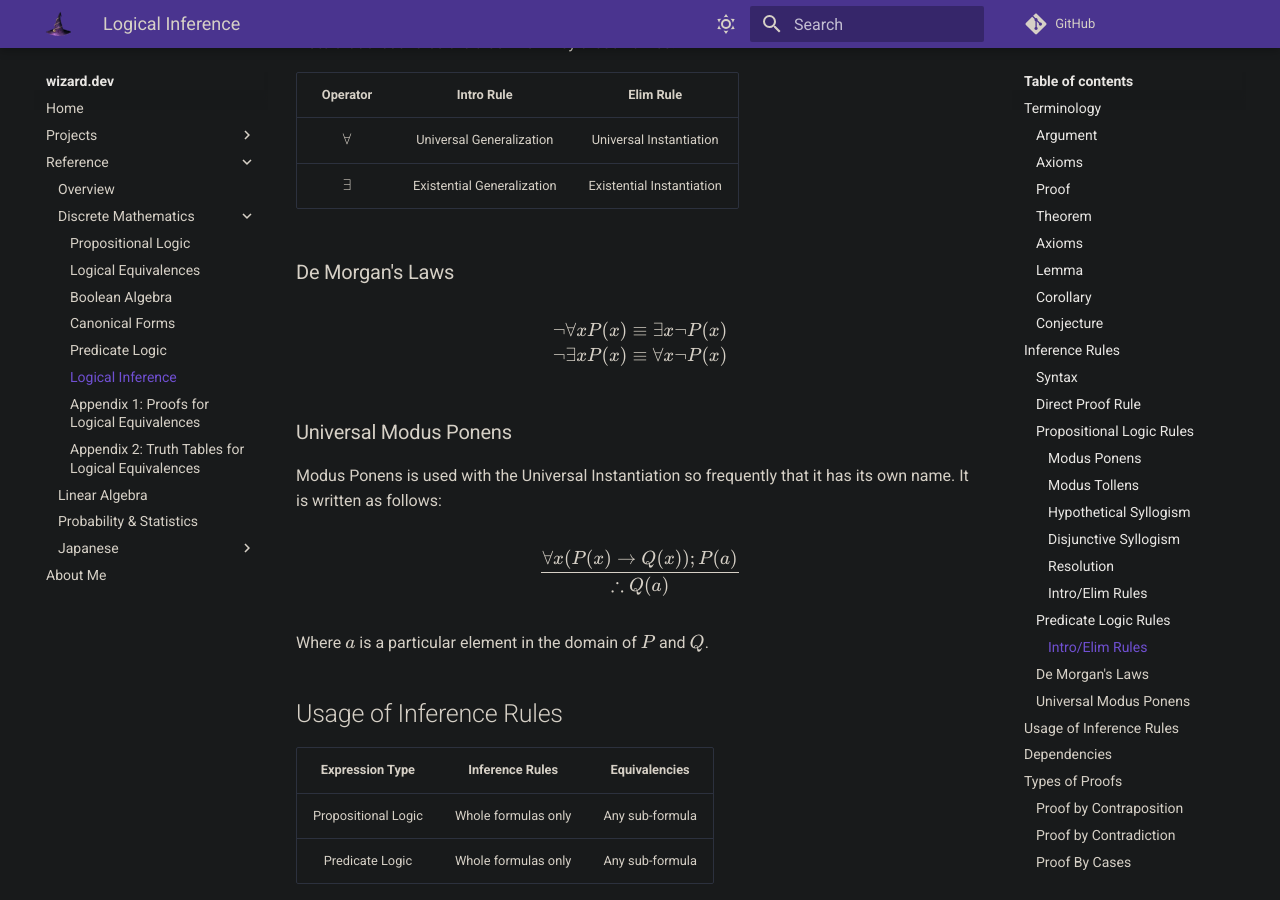
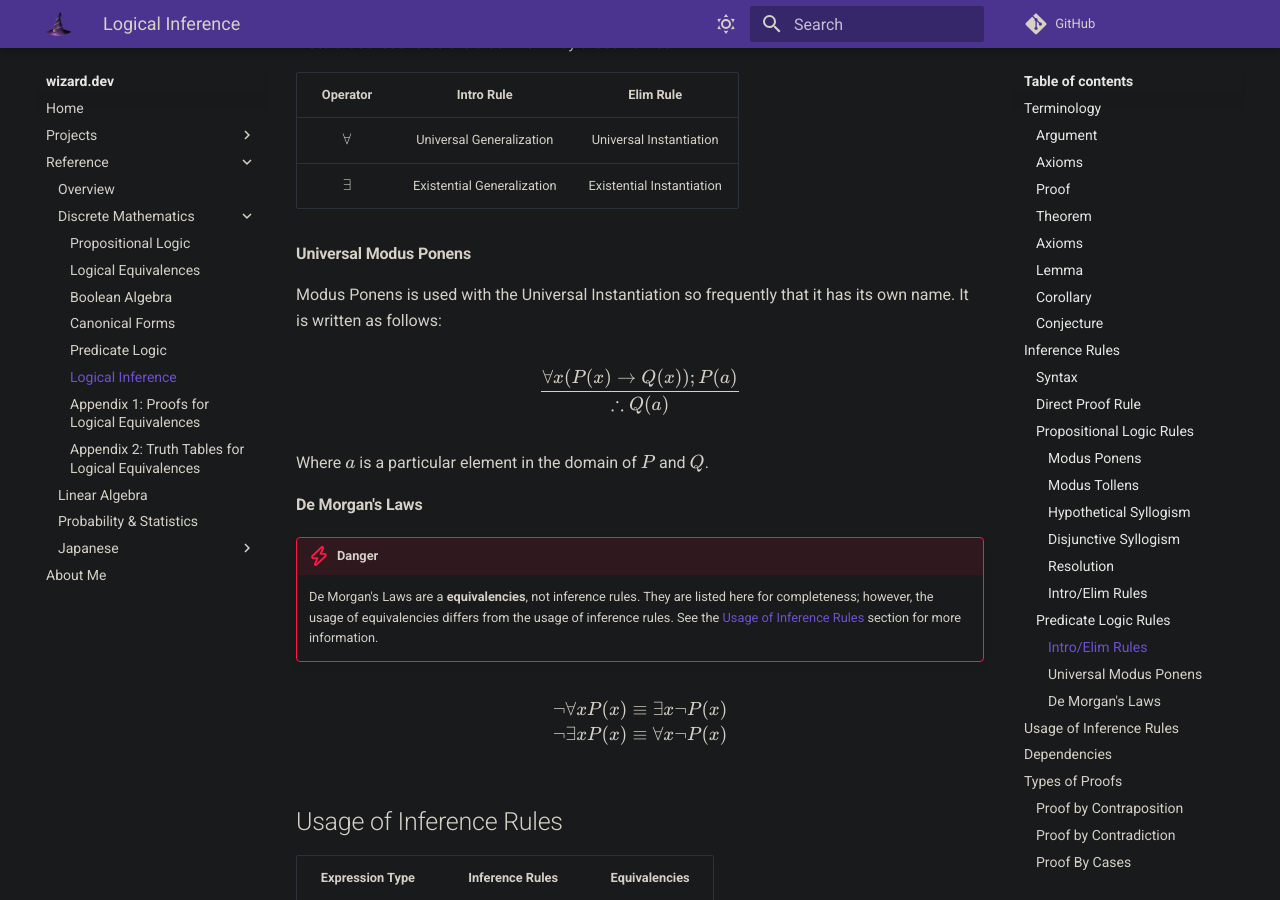
Before and after one commit to zkWildfire/wizard.dev, an MkDocs documentation site: the page built from docs/reference/discrete-mathematics/logical-inference.md, in a window 1280 px wide and 900 px high, scrolled down 3973 px. Built offline with MkDocs 1.6.1 and Material for MkDocs 9.7.7, drawn with Linux system fonts in a browser that asks for light colours; comment, search, counter and statistics services are not loaded.

Commit message:
Reorganize the page slightly.

```diff
--- a/docs/reference/discrete-mathematics/logical-inference.md
+++ b/docs/reference/discrete-mathematics/logical-inference.md
@@ -148,15 +148,7 @@ Note that these rules are also known by these names:
 | $\forall$ | Universal Generalization | Universal Instantiation |
 | $\exists$ | Existential Generalization | Existential Instantiation |
 
-### De Morgan's Laws
-$$
-\begin{align}
-\neg \forall x P(x) &\equiv \exists x \neg P(x) \\
-\neg \exists x P(x) &\equiv \forall x \neg P(x)
-\end{align}
-$$
-
-### Universal Modus Ponens
+#### Universal Modus Ponens
 Modus Ponens is used with the Universal Instantiation so frequently that it
 has its own name. It is written as follows:
 
@@ -165,6 +157,21 @@ $$
 $$
 
 Where $a$ is a particular element in the domain of $P$ and $Q$.
+
+#### De Morgan's Laws
+!!! danger
+    De Morgan's Laws are a **equivalencies**, not inference rules. They are
+    listed here for completeness; however, the usage of equivalencies differs
+    from the usage of inference rules. See the
+    [Usage of Inference Rules](#usage-of-inference-rules) section for more
+    information.
+
+$$
+\begin{align}
+\neg \forall x P(x) &\equiv \exists x \neg P(x) \\
+\neg \exists x P(x) &\equiv \forall x \neg P(x)
+\end{align}
+$$
 
 ## Usage of Inference Rules
 | Expression Type | Inference Rules | Equivalencies |
```
